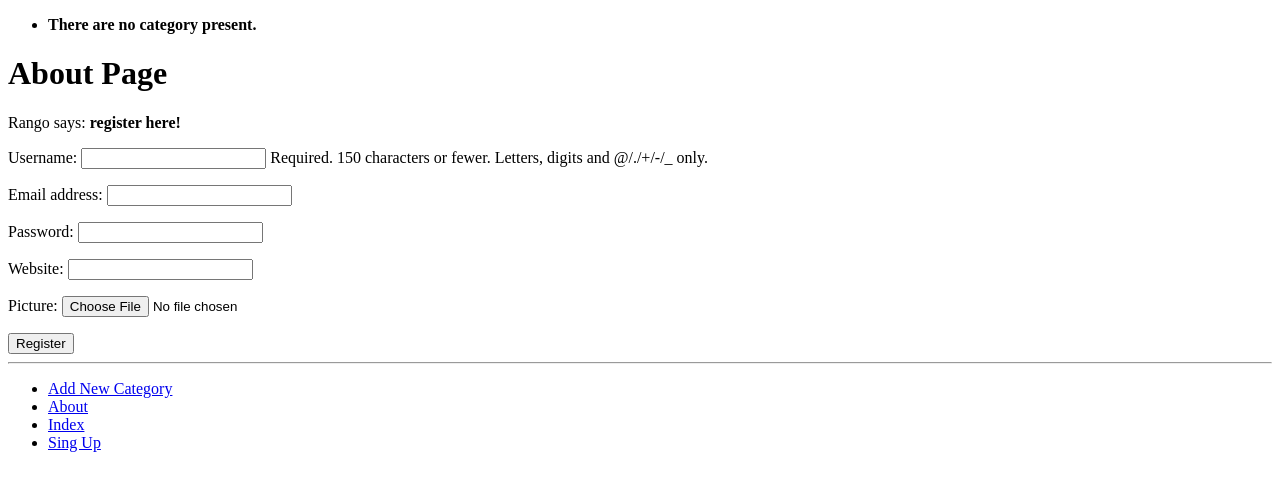
After one commit to ionescuig/tango_with_django, a Django app: page /rango/register/ in a window 1280 px wide. The commit adds this page. Shown: the top 491 px of the page. Run offline with Django 3.2, Linux system fonts and the light colour scheme; data that the repository does not hold is empty.

Commit message:
Added option to create users

```diff
--- a/rango/admin.py
+++ b/rango/admin.py
@@ -1,5 +1,5 @@
 from django.contrib import admin
-from rango.models import Category, Page
+from rango.models import Category, Page, UserProfile
 
 
 class PageAdmin(admin.ModelAdmin):
@@ -13,3 +13,4 @@ class CategoryAdmin(admin.ModelAdmin):
 
 admin.site.register(Category, CategoryAdmin)
 admin.site.register(Page, PageAdmin)
+admin.site.register(UserProfile)
--- a/rango/forms.py
+++ b/rango/forms.py
@@ -1,5 +1,6 @@
 from django import forms
-from rango.models import Category, Page
+from django.contrib.auth.models import User
+from rango.models import Category, Page, UserProfile
 
 
 class CategoryForm(forms.ModelForm):
@@ -47,3 +48,17 @@ class PageForm(forms.ModelForm):
             cleaned_data['url'] = url
 
             return cleaned_data
+
+
+class UserForm(forms.ModelForm):
+    password = forms.CharField(widget=forms.PasswordInput())
+
+    class Meta:
+        model = User
+        fields = ('username', 'email', 'password')
+
+
+class UserProfileForm(forms.ModelForm):
+    class Meta:
+        model = UserProfile
+        fields = ('website', 'picture')
--- a/rango/models.py
+++ b/rango/models.py
@@ -1,3 +1,4 @@
+from django.contrib.auth.models import User
 from django.db import models
 from django.template.defaultfilters import slugify
 
@@ -27,3 +28,16 @@ class Page(models.Model):
 
     def __str__(self):
         return self.title
+
+
+class UserProfile(models.Model):
+    # This line is required. Links UserProfile to a User model instance.
+    user = models.OneToOneField(User)
+
+    # The additional attributes we wish to include.
+    website = models.URLField(blank=True)
+    picture = models.ImageField(upload_to='profile_images', blank=True)
+
+    # Override te __unicode __() method to return out something meaningful!
+    def __str__(self):
+        return self.user.username
--- a/rango/urls.py
+++ b/rango/urls.py
@@ -3,10 +3,22 @@ from rango import views
 
 urlpatterns = [
     url(r'^$', views.index, name='index'),
+
     url(r'^about/$', views.about, name='about'),
+
+    url(r'^add_category/$',
+        views.add_category,
+        name='add_category'),
+
     url(r'^category/(?P<category_name_slug>[\w\-]+)/$',
-        views.show_category, name='show_category'),
-    url(r'^add_category/$', views.add_category, name='add_category'),
-    url(r'^rango/category/(?P<category_name_slug>[\w\-]+)/add_page/$',
-        views.add_page, name='add_page'),
+        views.show_category,
+        name='show_category'),
+
+    url(r'^category/(?P<category_name_slug>[\w\-]+)/add_page/$',
+        views.add_page,
+        name='add_page'),
+
+    url(r'^register/$',
+        views.register,
+        name='register'),
 ]
--- a/rango/views.py
+++ b/rango/views.py
@@ -1,6 +1,6 @@
-from rango.forms import CategoryForm, PageForm
+from rango.forms import CategoryForm, PageForm, UserForm, UserProfileForm
+from rango.models import Category, Page
 from django.shortcuts import render
-from rango.models import Category, Page
 
 
 def index(request):
@@ -103,3 +103,62 @@ def add_page(request, category_name_slug):
 def about(request):
     context_dict = {'name': 'Gabriel Ionescu'}
     return render(request, 'rango/about.html', context=context_dict)
+
+
+def register(request):
+    # A boolean value for telling the template
+    # whether the registration was successful.
+    # Set to False initially. Code changes value to
+    # True when registration succeeds.
+    registered = False
+
+    # If it's a HTTP POST, we're interested in processing  form data.
+    if request.method == 'POST':
+        # Attempt to grab information from the raw form information.
+        # Note that we make use of both UserForm and UserProfileForm.
+        user_form = UserForm(data=request.POST)
+        profile_form = UserProfileForm(data=request.POST)
+
+        # If the two forms are valid...
+        if user_form.is_valid() and profile_form.is_valid():
+            # Save the user's form data to the database.
+            user = user_form.save()
+
+            # Hash the password with the set_password and update the user object.
+            user.set_password(user.password)
+            user.save()
+
+            # Now sort out the UserProfile instance.
+            # Since we need to set the user attribute ourselves,
+            # we set commit=False. This delays saving the model
+            # until we're ready to avoid integrity problems.
+            profile = profile_form.save(commit=False)
+            profile.user = user
+
+            # If the user provided a profile picture, we need to get it from
+            # the input form and put it in the UserProfile model.
+            if 'picture' in request.FILES:
+                profile.picture = request.FILES['picture']
+
+            # Now we save the UserProfile model instance.
+            profile.save()
+
+            # Update our variable to indicate that the template
+            # registration was successful.
+            registered = True
+        else:
+            # Invalid form or forms - mistake or something else?
+            # Print the problems to the terminal.
+            print(user_form.errors, profile_form.errors)
+    else:
+        # Not a HTTP POST, so we render our form using the two ModelForm instances.
+        # These forms will be blank, ready for user input.
+        user_form = UserForm()
+        profile_form = UserProfileForm()
+
+    # Render the template depending on the context.
+    return render(request,
+                  'rango/register.html',
+                  {'user_form': user_form,
+                   'profile_form': profile_form,
+                   'registered': registered})
--- a/templates/rango/base.html
+++ b/templates/rango/base.html
@@ -29,6 +29,7 @@
                 <li><a href="{% url 'add_category' %}">Add New Category</a></li>
                 <li><a href="{% url 'about' %}">About</a></li>
                 <li><a href="{% url 'index' %}">Index</a></li>
+                <li><a href="{% url 'register' %}">Sing Up</a></li>
             </ul>
         </div>
     </body>
--- /dev/null
+++ b/templates/rango/register.html
@@ -0,0 +1,27 @@
+{% extends 'rango/base.html' %}
+{% load staticfiles %}
+
+{% block title_block %}
+    Register
+{% endblock %}
+
+{% block body_block %}
+    <h1>About Page</h1>
+    {% if regitered %}
+        Rango says: <strong>thank you for registering!</strong>
+        <a href="/rango/"> Return to the homepage</a><br />
+    {% else %}
+        Rango says: <strong>register here!</strong><br />
+        <form id="user_form" method="post" action="/rango/register/"
+              enctype="multipart/form-data">
+            {% csrf_token %}
+
+            <!-- Display each form -->
+            {{ user_form.as_p }}
+            {{ profile_form.as_p }}
+
+            <!-- Provide a button to click to submit the form. -->
+            <input type="submit" name="submit" value="Register" />
+        </form>
+    {% endif %}
+{% endblock %}
```
Also changed, not shown: profile_images/Gabriel_1.jpg (added), rango/migrations/0005_userprofile.py (added).
